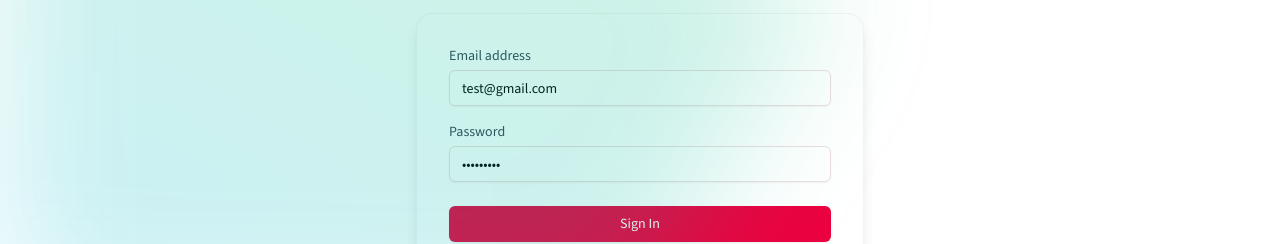
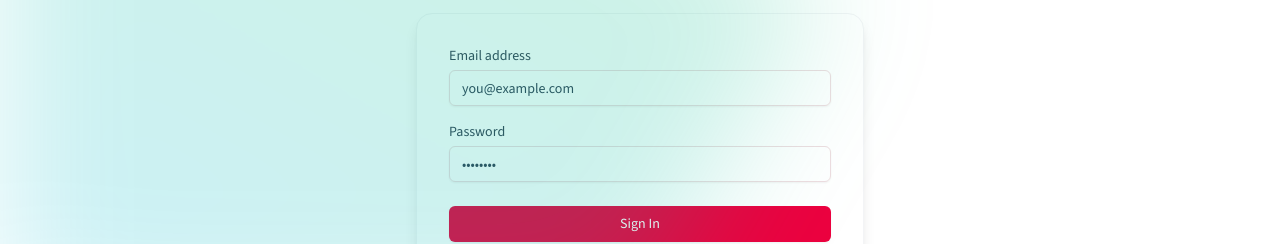
Before and after one commit to unais-08/sommaire, a Next.js app: page /sign-in in a window 1280 px wide. Shown: the part 296-540 px from the top of the page. Built offline with nearby package versions, Linux system fonts and the light colour scheme.

Commit message:
fix: update sign-in form to remove test credentials and initialize with empty values

```diff
--- a/app/(auth)/sign-in/page.tsx
+++ b/app/(auth)/sign-in/page.tsx
@@ -9,12 +9,9 @@ import { Button } from "@/components/ui/button";
 import { Input } from "@/components/ui/input";
 import { signIn } from "@/lib/auth";
 
-const TEST_EMAIL = "test@gmail.com";
-const TEST_PASSWORD = "Test@1234";
-
 function SignInForm() {
-  const [email, setEmail] = useState(TEST_EMAIL);
-  const [password, setPassword] = useState(TEST_PASSWORD);
+  const [email, setEmail] = useState("");
+  const [password, setPassword] = useState("");
   const [isLoading, setIsLoading] = useState(false);
   const router = useRouter();
   const searchParams = useSearchParams();
```
Also changed, not shown: 1 other file (tests, documents, lock files or other folders).
